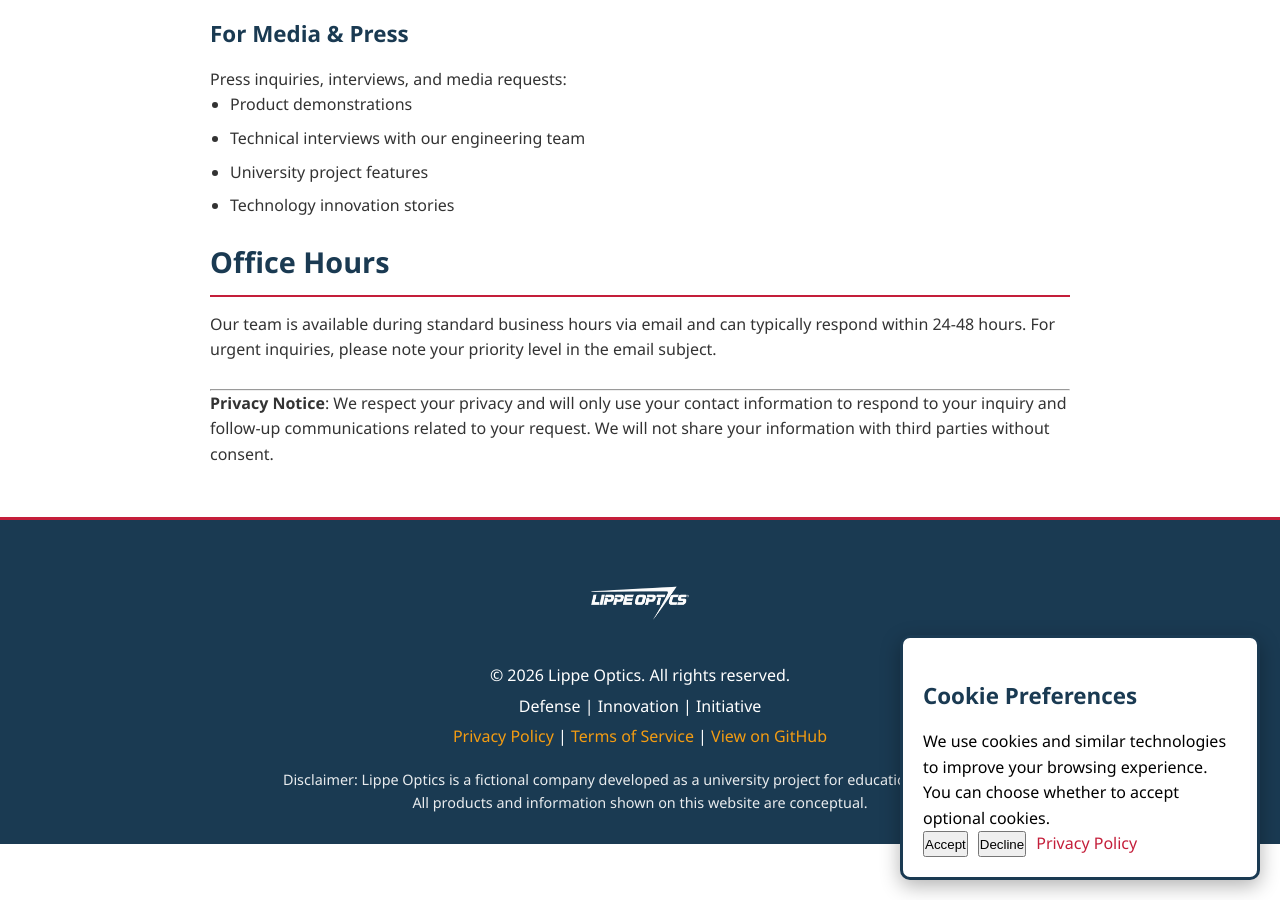
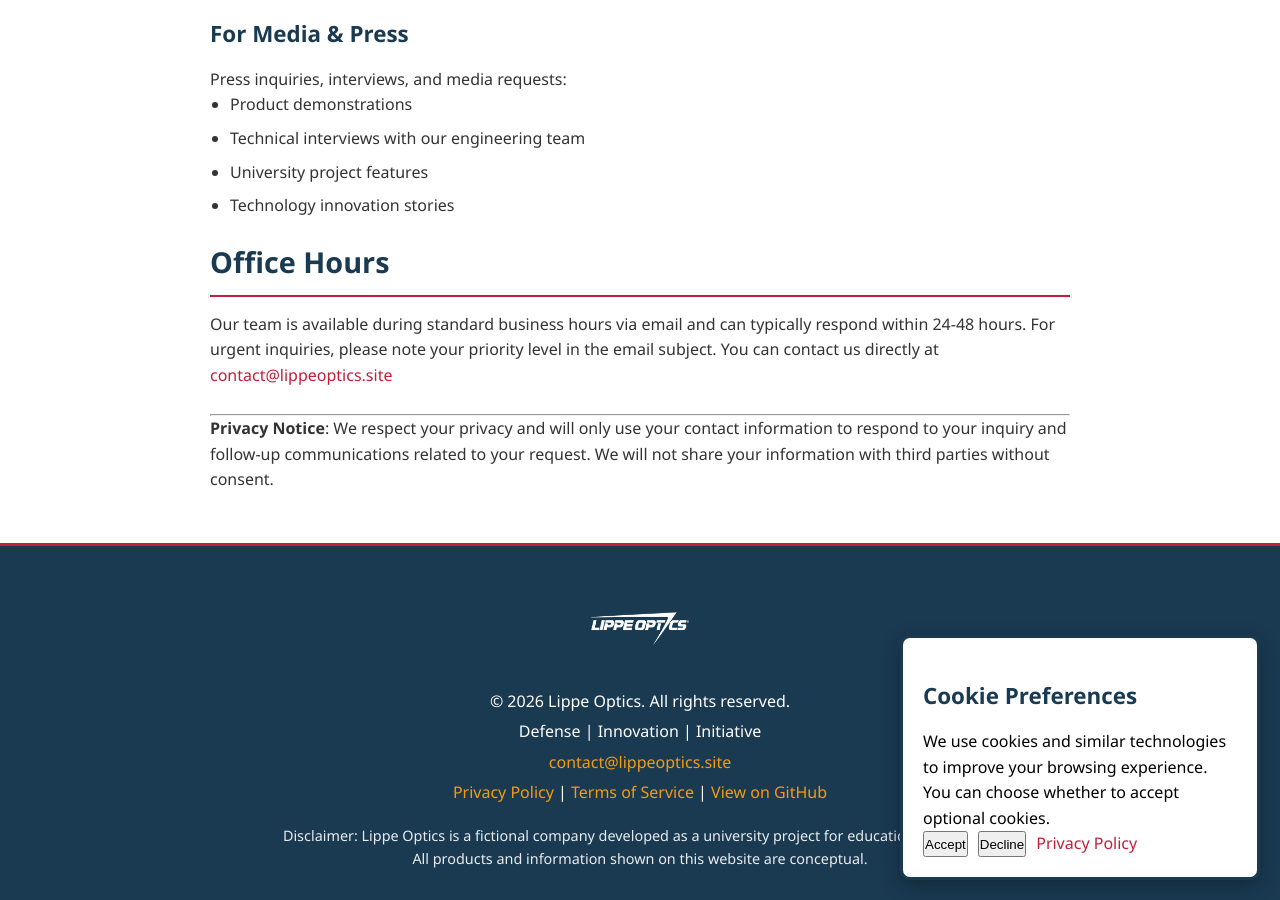
Before and after one commit to Enea322/LO-website-demo, a Jekyll site: the page built from contact.md, in a window 1280 px wide and 900 px high, scrolled down 1569 px. Built offline with Jekyll 4.4.1, drawn with Linux system fonts in a browser that asks for light colours; our own code applies the rules of GitHub Pages for plain Markdown files.

Commit message:
Update contact email. + Add contact email to footer and update it in the contact page

```diff
--- a/_layouts/default.html
+++ b/_layouts/default.html
@@ -116,6 +116,12 @@
             <p>Defense | Innovation | Initiative</p>
 
             <p>
+                <a href="mailto:contact@lippeoptics.site">
+                     contact@lippeoptics.site
+                </a>
+            </p>
+
+            <p>
                 <a href="{{ '/privacy.html' | relative_url }}">Privacy Policy</a>
                 |
                 <a href="{{ '/terms.html' | relative_url }}">Terms of Service</a>
--- a/contact.md
+++ b/contact.md
@@ -36,7 +36,7 @@ We'd love to hear from you! Whether you're interested in our laser targeting tec
 
 ## Contact Information
 
-**Email**: [contact@lippeoptics.com](mailto:contact@lippeoptics.com)
+**Email**: [contact@lippeoptics.com](mailto:contact@lippeoptics.site)
 **Location**: Rixbecker Str. 20, Lippstadt, Germany
 **University Project**: Business Communications
 
@@ -80,7 +80,7 @@ Press inquiries, interviews, and media requests:
 
 ## Office Hours
 
-Our team is available during standard business hours via email and can typically respond within 24-48 hours. For urgent inquiries, please note your priority level in the email subject.
+Our team is available during standard business hours via email and can typically respond within 24-48 hours. For urgent inquiries, please note your priority level in the email subject. You can contact us directly at <a href="mailto:contact@lippeoptics.site">contact@lippeoptics.site</a>
 
 <br>
 
```
